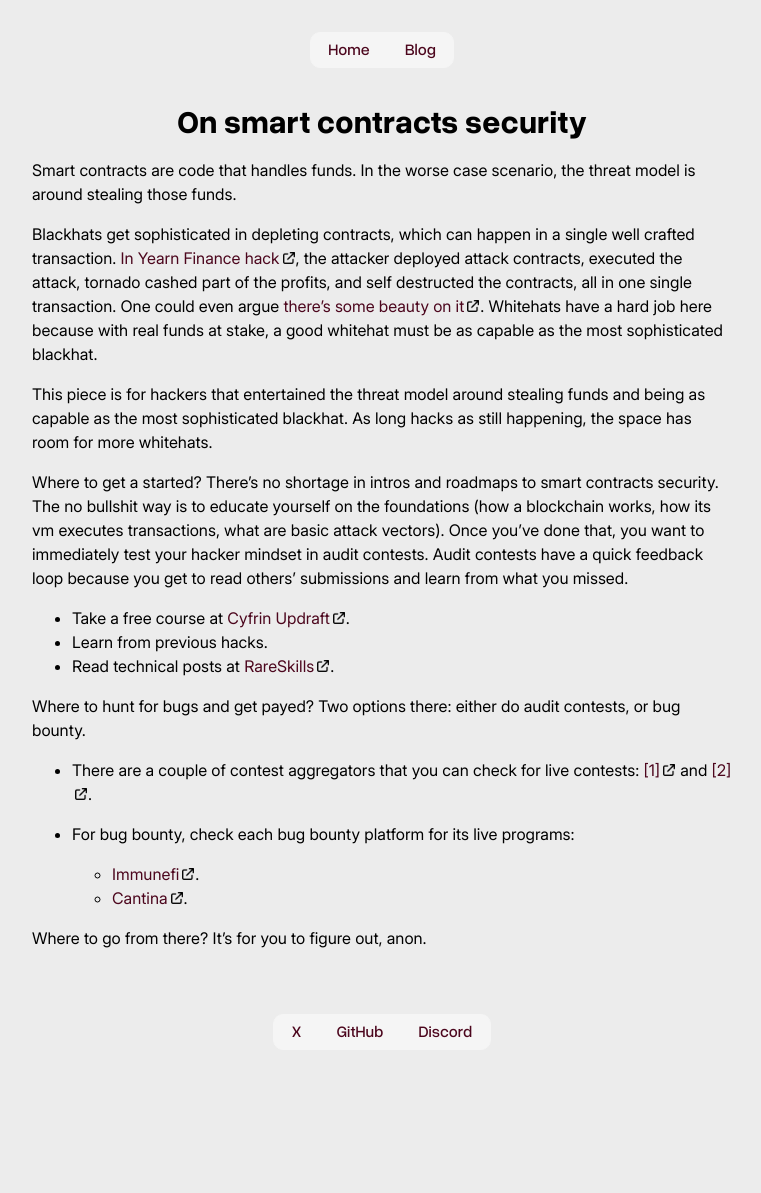
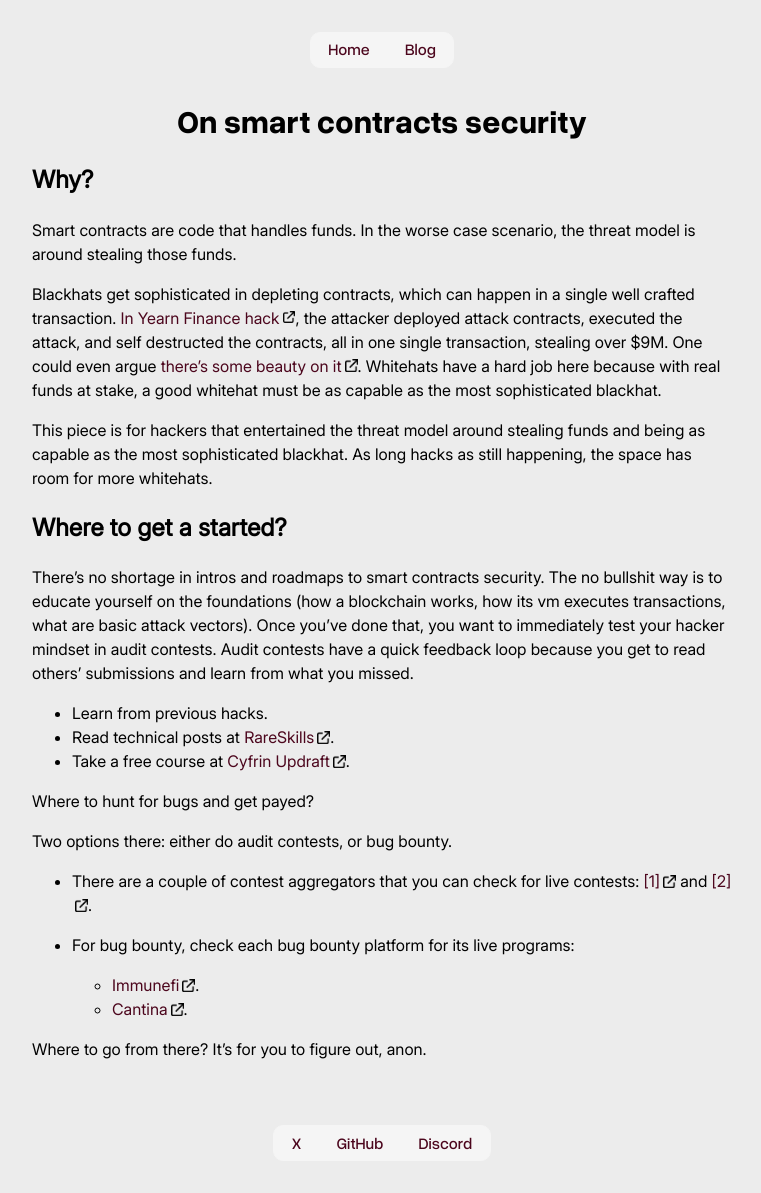
Before and after one commit to e11iptic/e11iptic.github.io, a Jekyll site: the page built from _posts/2025-12-02-scs.md, in a window 1280 px wide. Shown: the whole page, without its empty margins (258-1019 px from the left). Built offline with Jekyll 4.4.1, drawn with Linux system fonts in a browser that asks for light colours; before the commit the page ends 1082 px from its top, so only the background shows below that.

Commit message:
Update scs

```diff
--- a/_posts/2025-12-02-scs.md
+++ b/_posts/2025-12-02-scs.md
@@ -4,20 +4,25 @@
 date: 2025-12-02
 ---
 
+## Why?
+
 Smart contracts are code that handles funds. In the worse case scenario, the threat model is around stealing those funds.
 
-Blackhats get sophisticated in depleting contracts, which can happen in a single well crafted transaction. [In Yearn Finance hack](https://x.com/BautiDeFi/status/1995486172513022420), the attacker deployed attack contracts, executed the attack, tornado cashed part of the profits, and self destructed the contracts, all in one single transaction. One could even argue [there's some beauty on it](https://x.com/fran_rimoldi/status/1995487656076275747?s=20). Whitehats have a hard job here because with real funds at stake, a good whitehat must be as capable as the most sophisticated blackhat.
+Blackhats get sophisticated in depleting contracts, which can happen in a single well crafted transaction. [In Yearn Finance hack](https://x.com/BautiDeFi/status/1995486172513022420), the attacker deployed attack contracts, executed the attack, and self destructed the contracts, all in one single transaction, stealing over $9M. One could even argue [there's some beauty on it](https://x.com/fran_rimoldi/status/1995487656076275747?s=20). Whitehats have a hard job here because with real funds at stake, a good whitehat must be as capable as the most sophisticated blackhat.
+
 
 This piece is for hackers that entertained the threat model around stealing funds and being as capable as the most sophisticated blackhat. As long hacks as still happening, the space has room for more whitehats.
 
-Where to get a started?
+## Where to get a started?
+
 There's no shortage in intros and roadmaps to smart contracts security. The no bullshit way is to educate yourself on the foundations (how a blockchain works, how its vm executes transactions, what are basic attack vectors). Once you've done that, you want to immediately test your hacker mindset in audit contests. Audit contests have a quick feedback loop because you get to read others' submissions and learn from what you missed.
 
-- Take a free course at [Cyfrin Updraft](https://www.cyfrin.io/updraft).
 - Learn from previous hacks.
 - Read technical posts at [RareSkills](https://rareskills.io/blog).
+- Take a free course at [Cyfrin Updraft](https://www.cyfrin.io/updraft).
 
 Where to hunt for bugs and get payed?
+
 Two options there: either do audit contests, or bug bounty.
 
 - There are a couple of contest aggregators that you can check for live contests: [[1]](https://www.dailywarden.com/) and [[2]](https://www.vigilseek.com/).
```
